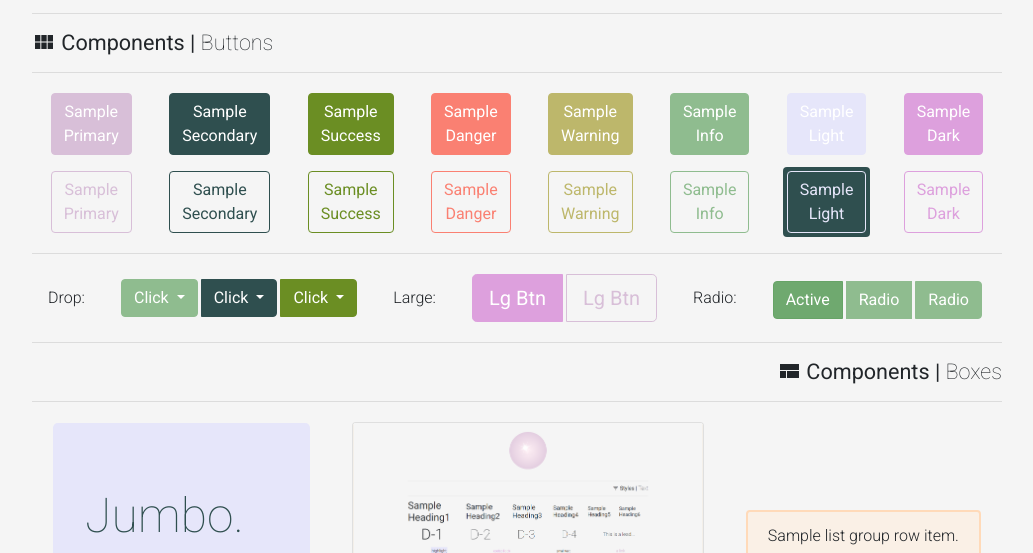
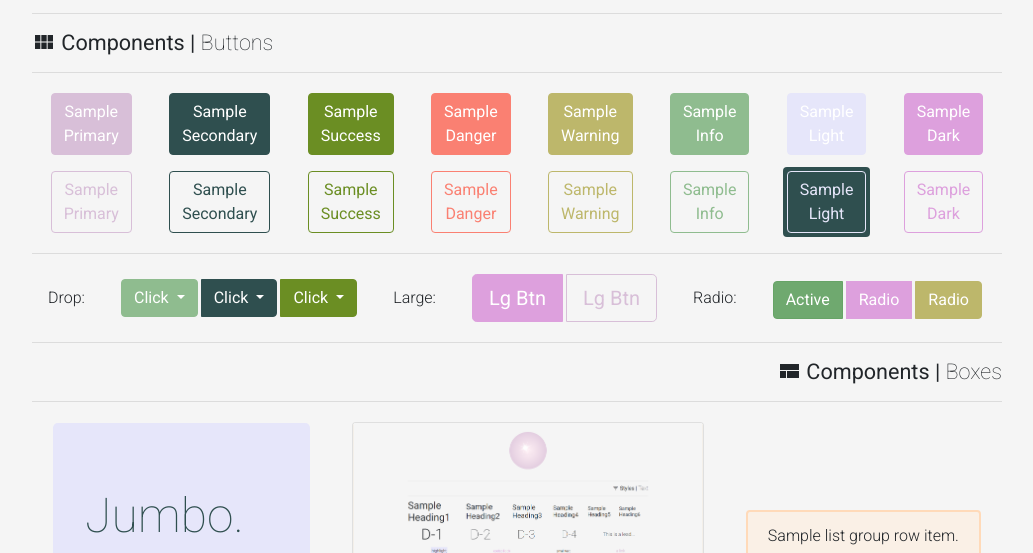
Before and after one commit to katsign/sass, a website: page index.html in a window 1280 px wide. Shown: the part 547-1100 px from the top of the page, without its empty margins (123-1156 px from the left). Drawn offline with nearby package versions, Linux system fonts and the light colour scheme.

Commit message:
playing w colors

```diff
--- a/index.html
+++ b/index.html
@@ -175,10 +175,10 @@
       <label class="btn btn-info active">
         <input type="radio" name="options" id="option1" autocomplete="off" checked> Active
       </label>
-      <label class="btn btn-info">
+      <label class="btn btn-dark">
         <input type="radio" name="options" id="option2" autocomplete="off"> Radio
       </label>
-      <label class="btn btn-info">
+      <label class="btn btn-warning">
         <input type="radio" name="options" id="option3" autocomplete="off"> Radio
       </label>
     </div>
```
